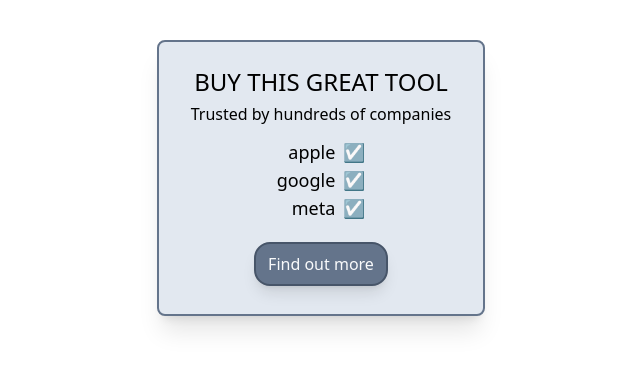
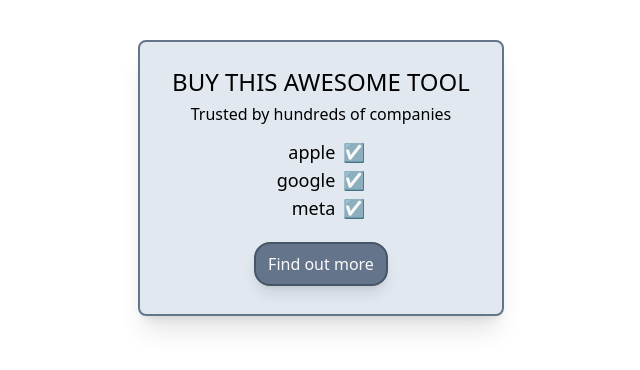
Before and after one commit to sarajw/Bootcamp_2022, a plain HTML site: page week1/index.html in a window 1280 px wide. Shown: the whole page, without its empty margins (319-959 px from the left). Drawn offline with nearby package versions, Linux system fonts and the light colour scheme.

Commit message:
great to AWESOME

```diff
--- a/week1/index.html
+++ b/week1/index.html
@@ -13,7 +13,7 @@
 <body>
     <div
         class="mx-auto my-10 w-fit rounded-lg border-2 border-slate-500 bg-slate-200 py-6 px-8 text-center leading-loose shadow-xl">
-        <h1 class="text-2xl uppercase">Buy this great tool</h1>
+        <h1 class="text-2xl uppercase">Buy this AWESOME tool</h1>
         <p>Trusted by hundreds of companies</p>
         <ul class="mx-auto w-fit p-2 text-right">
             <li class="text-lg lowercase after:ml-2 after:content-['☑️'] hover:after:content-['✅']">Apple</li>
```
